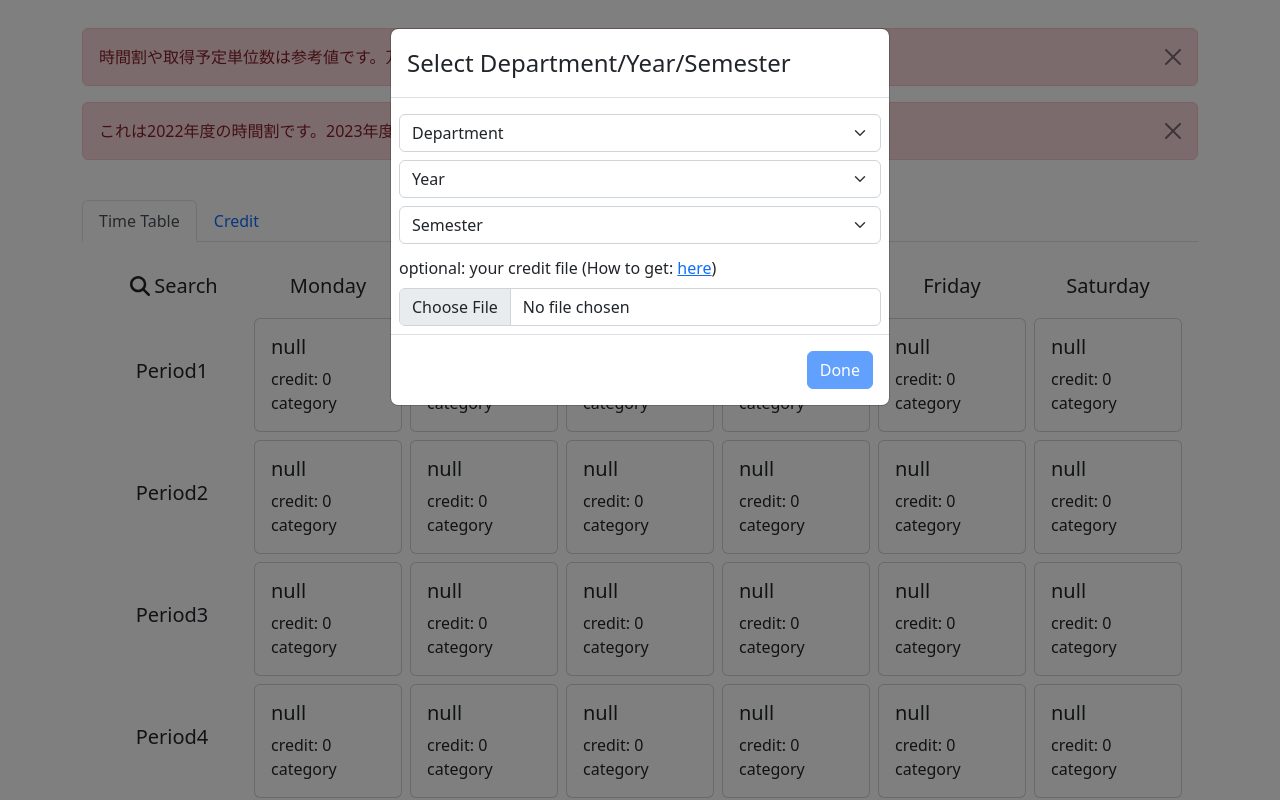
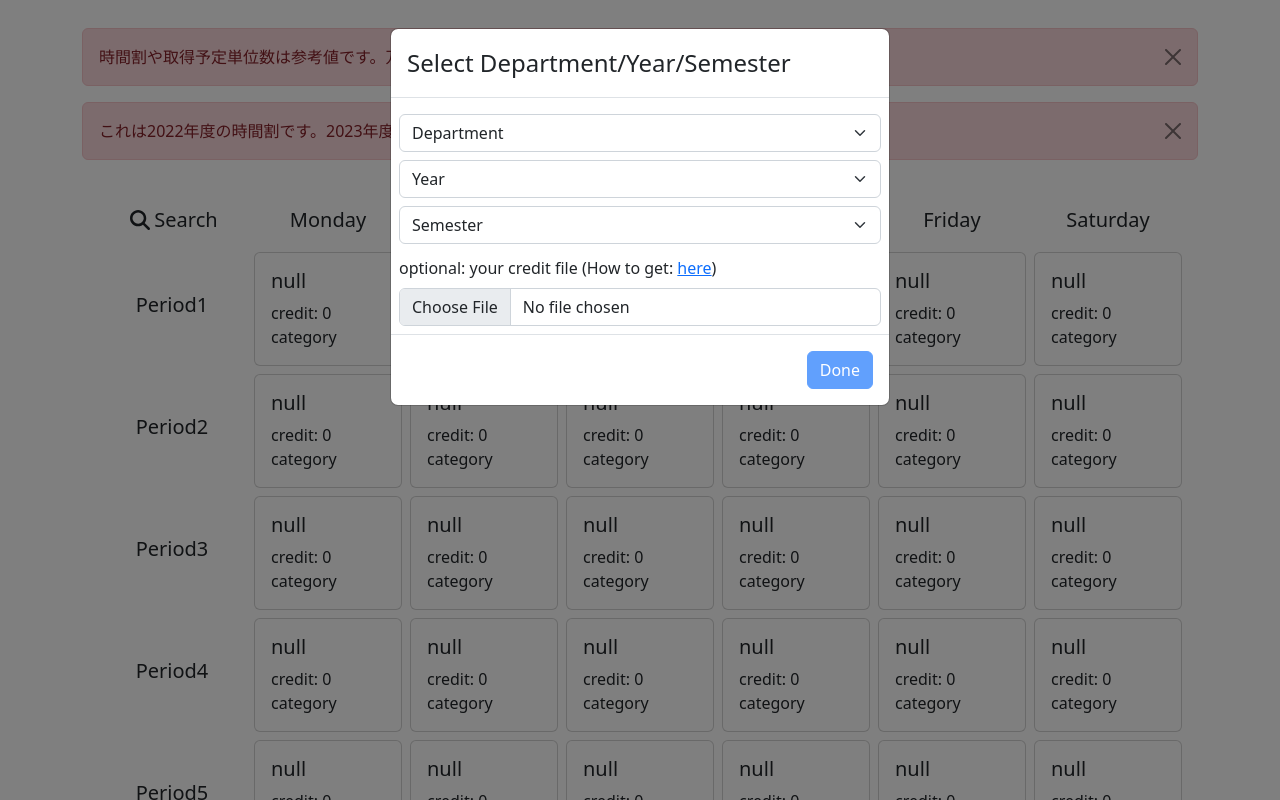
Before and after one commit to Kyo-s-s/sit_timetable, a React (Create React App) app: page / in a window 1280 px wide. Shown: the top 800 px of the page. Built offline with nearby package versions, Linux system fonts and the light colour scheme.

Commit message:
[Delete] Tab

```diff
--- a/src/App.tsx
+++ b/src/App.tsx
@@ -12,7 +12,7 @@ function App() {
 
   return (
     <div className="m-1">
-      <Container className="py-4">
+      <Container className="pt-4">
         <Alert variant="danger" onClose={() => setAlert(false)} show={alert} dismissible>
           時間割や取得予定単位数は参考値です。万が一誤りがあった場合でも、一切の責任を負いません。
         </Alert>
--- a/src/TimeTable/TimeTable.tsx
+++ b/src/TimeTable/TimeTable.tsx
@@ -218,8 +218,6 @@ export const TimeTable = () => {
       </Modal>
 
       <Container>
-        <Tabs>
-          <Tab eventKey="table" title="Time Table">
         {
           TimeTableContents(
             lectures,
@@ -229,8 +227,6 @@ export const TimeTable = () => {
             obtained
           )
         }
-          </Tab>
-          <Tab eventKey="credit" title="Credit">
         {
           SelectedOthers(
             lectures,
@@ -260,8 +256,6 @@ export const TimeTable = () => {
           }
         </>
         }
-          </Tab>
-        </Tabs>
       </Container>
     </>
   )
--- a/src/TimeTable/TimeTableContents.tsx
+++ b/src/TimeTable/TimeTableContents.tsx
@@ -17,7 +17,7 @@ export const TimeTableContents = (
 
   return (
     <div>
-      <Container className="py-4">
+      <Container className="pt-4">
         <Table borderless style={{ tableLayout: "fixed" }}>
           <tbody>
             <tr>
```
Lines whose indentation alone changed are shown as unchanged.
